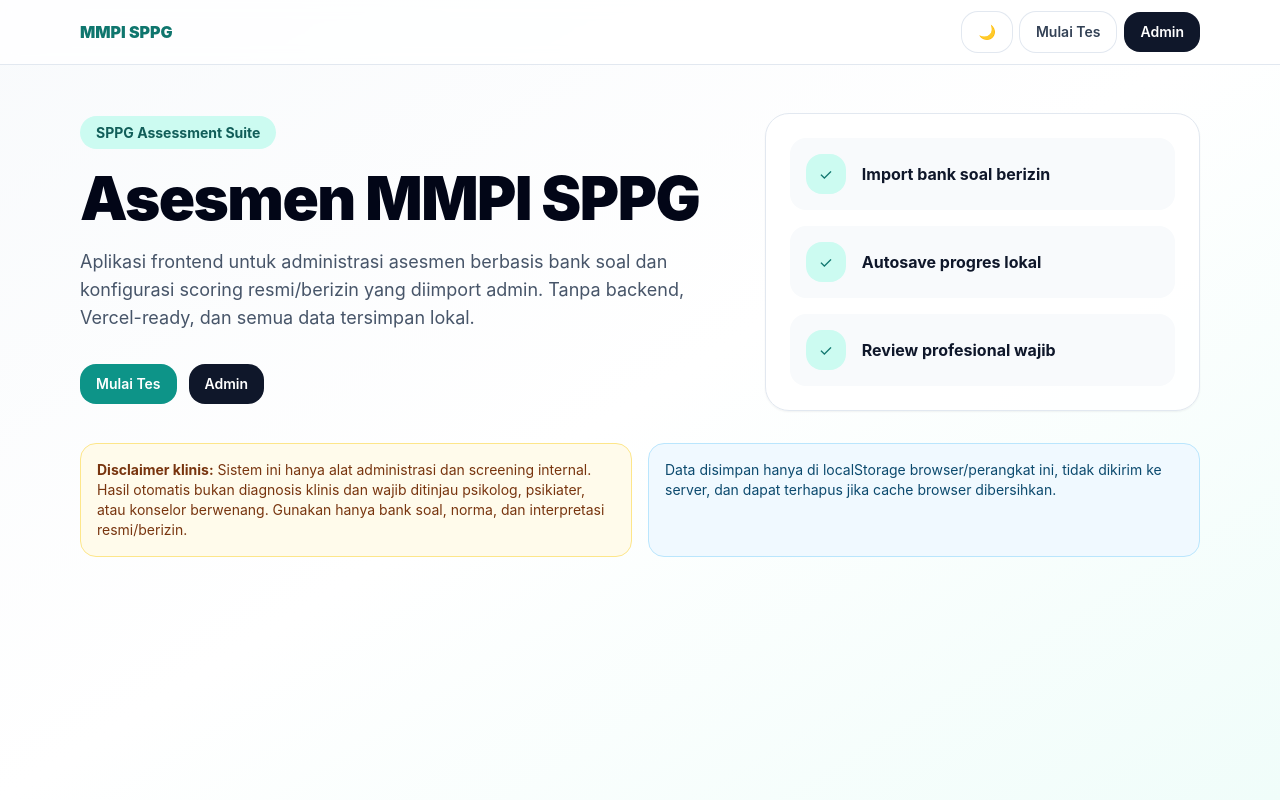
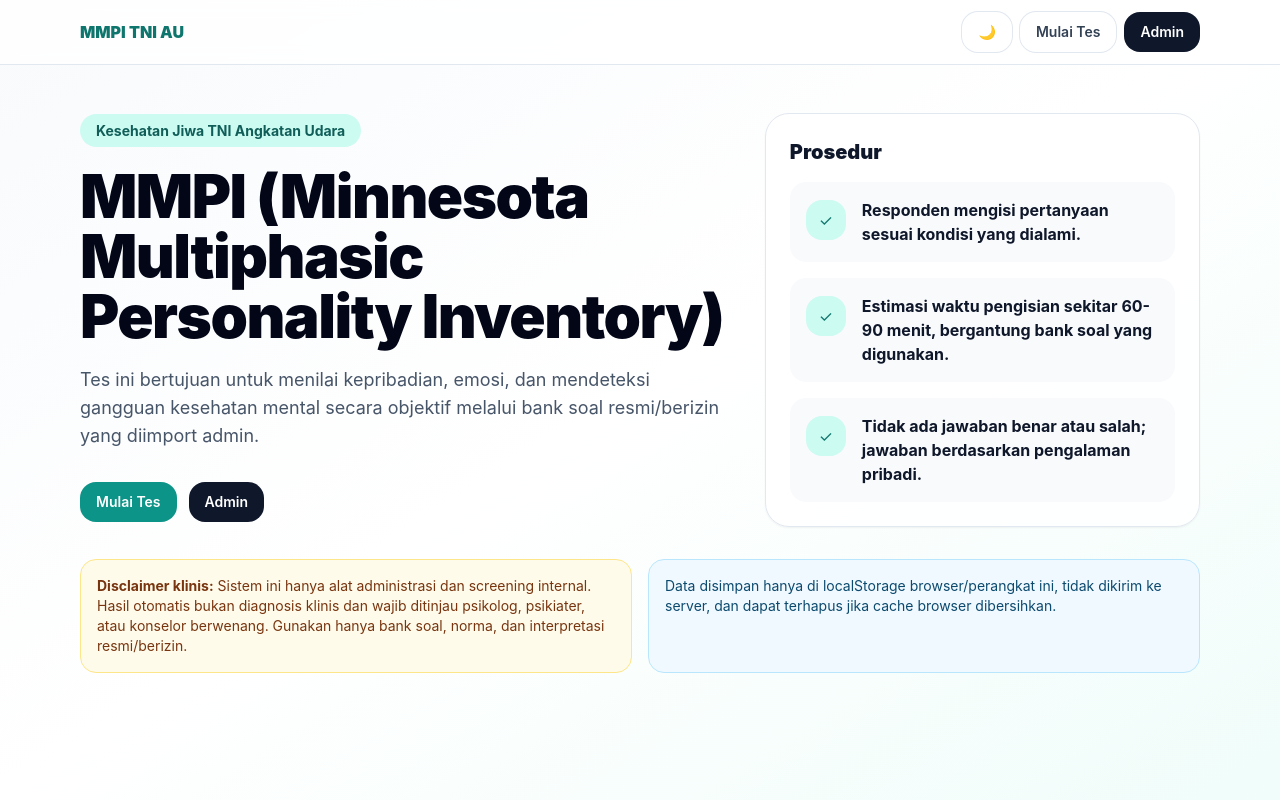
Before and after one commit to sobri3195/mmpi-tniau, a React (Vite) app: page / in a window 1280 px wide. Built offline with nearby package versions, Linux system fonts and the light colour scheme.

Commit message:
Align MMPI intake with TNI AU form

```diff
--- a/package.json
+++ b/package.json
@@ -20,6 +20,7 @@
     "postcss": "^8.4.49",
     "autoprefixer": "^10.4.20",
     "@types/react": "^19.0.2",
-    "@types/react-dom": "^19.0.2"
+    "@types/react-dom": "^19.0.2",
+    "@types/node": "^22.10.2"
   }
 }
--- a/src/App.tsx
+++ b/src/App.tsx
@@ -44,7 +44,7 @@
   return (
     <main className="min-h-screen bg-gradient-to-br from-slate-50 via-white to-teal-50 text-slate-900 dark:from-slate-950 dark:via-slate-950 dark:to-teal-950 dark:text-slate-100">
       <nav className="sticky top-0 z-10 border-b border-slate-200 bg-white/80 backdrop-blur no-print dark:border-slate-800 dark:bg-slate-950/80">
-        <div className="mx-auto flex max-w-6xl items-center justify-between px-4 py-3"><button onClick={() => setPage('landing')} className="font-black text-teal-700 dark:text-teal-300">MMPI SPPG</button><div className="flex gap-2"><Button variant="ghost" onClick={() => setDark(!dark)}>{dark ? '☀️' : '🌙'}</Button><Button variant="ghost" onClick={resume}>{session ? 'Lanjutkan Draft' : 'Mulai Tes'}</Button><Button variant="secondary" onClick={() => { refresh(); setPage('admin'); }}>Admin</Button></div></div>
+        <div className="mx-auto flex max-w-6xl items-center justify-between px-4 py-3"><button onClick={() => setPage('landing')} className="font-black text-teal-700 dark:text-teal-300">MMPI TNI AU</button><div className="flex gap-2"><Button variant="ghost" onClick={() => setDark(!dark)}>{dark ? '☀️' : '🌙'}</Button><Button variant="ghost" onClick={resume}>{session ? 'Lanjutkan Draft' : 'Mulai Tes'}</Button><Button variant="secondary" onClick={() => { refresh(); setPage('admin'); }}>Admin</Button></div></div>
       </nav>
       {page === 'landing' && <LandingPage go={(p) => setPage(p as Page)} />}
       {page === 'identity' && <IdentityPage onSubmit={startIdentity} />}
--- a/src/pages/IdentityPage.tsx
+++ b/src/pages/IdentityPage.tsx
@@ -2,21 +2,62 @@
 import type { ParticipantIdentity } from '../types';
 import { Button, Card, Disclaimer, Input, Select } from '../components/ui';
 
+const today = () => new Date().toISOString().slice(0, 10);
+
+const calculateAge = (dateOfBirth: string) => {
+  if (!dateOfBirth) return '';
+  const birthDate = new Date(`${dateOfBirth}T00:00:00`);
+  if (Number.isNaN(birthDate.getTime())) return '';
+
+  const currentDate = new Date();
+  let age = currentDate.getFullYear() - birthDate.getFullYear();
+  const monthDifference = currentDate.getMonth() - birthDate.getMonth();
+  const hasBirthdayPassed = monthDifference > 0 || (monthDifference === 0 && currentDate.getDate() >= birthDate.getDate());
+  if (!hasBirthdayPassed) age -= 1;
+
+  return age >= 0 ? String(age) : '';
+};
+
+const requiredFields: Array<keyof ParticipantIdentity> = ['name', 'dateOfBirth', 'age', 'gender', 'maritalStatus', 'education', 'occupation', 'originWorkUnit', 'unit'];
+
+const RequiredMark = () => <span className="ml-1 text-rose-600" aria-label="wajib diisi">*</span>;
+
 export const IdentityPage = ({ onSubmit }: { onSubmit: (identity: ParticipantIdentity) => void }) => {
-  const [form, setForm] = useState<ParticipantIdentity>({ name: '', participantNumber: '', age: '', gender: '', unit: '', assessmentDate: new Date().toISOString().slice(0, 10), consent: false });
-  const valid = form.name && form.age && form.gender && form.unit && form.consent;
+  const [form, setForm] = useState<ParticipantIdentity>({
+    name: '',
+    participantNumber: '',
+    dateOfBirth: '',
+    age: '',
+    gender: '',
+    maritalStatus: '',
+    education: '',
+    occupation: '',
+    originWorkUnit: '',
+    unit: '',
+    assessmentDate: today(),
+    consent: false,
+  });
+  const valid = requiredFields.every((field) => Boolean(form[field])) && form.consent;
   const set = (key: keyof ParticipantIdentity, value: string | boolean) => setForm((prev) => ({ ...prev, [key]: value }));
+  const setDateOfBirth = (value: string) => setForm((prev) => ({ ...prev, dateOfBirth: value, age: calculateAge(value) }));
+
   return (
     <div className="mx-auto max-w-3xl px-4 py-10">
       <Card>
-        <h1 className="text-3xl font-black">Identitas Peserta</h1>
-        <p className="mt-2 text-slate-600 dark:text-slate-300">Data tidak dikirim ke server dan hanya tersimpan pada perangkat ini.</p>
+        <p className="text-sm font-bold uppercase tracking-wide text-teal-600">Kesehatan Jiwa TNI Angkatan Udara</p>
+        <h1 className="mt-2 text-3xl font-black">Identitas Responden MMPI</h1>
+        <p className="mt-2 text-slate-600 dark:text-slate-300">Kolom bertanda <RequiredMark /> wajib diisi. Data tidak dikirim ke server dan hanya tersimpan pada perangkat ini.</p>
         <div className="mt-6 grid gap-4 md:grid-cols-2">
-          <label>Nama<Input value={form.name} onChange={(e) => set('name', e.target.value)} /></label>
+          <label className="md:col-span-2">Nama<RequiredMark /><Input value={form.name} onChange={(e) => set('name', e.target.value)} /></label>
           <label>Nomor peserta/NIK opsional<Input value={form.participantNumber} onChange={(e) => set('participantNumber', e.target.value)} /></label>
-          <label>Usia<Input type="number" min="1" value={form.age} onChange={(e) => set('age', e.target.value)} /></label>
-          <label>Jenis kelamin<Select value={form.gender} onChange={(e) => set('gender', e.target.value)}><option value="">Pilih</option><option>Laki-laki</option><option>Perempuan</option><option>Lainnya / tidak menyebutkan</option></Select></label>
-          <label>Unit/instansi<Input value={form.unit} onChange={(e) => set('unit', e.target.value)} /></label>
+          <label>Tanggal lahir<RequiredMark /><Input type="date" value={form.dateOfBirth} onChange={(e) => setDateOfBirth(e.target.value)} /></label>
+          <label>Usia<RequiredMark /><Input type="number" min="1" value={form.age} onChange={(e) => set('age', e.target.value)} /></label>
+          <label>Jenis kelamin<RequiredMark /><Select value={form.gender} onChange={(e) => set('gender', e.target.value)}><option value="">Pilih</option><option>Pria</option><option>Wanita</option></Select></label>
+          <label>Status perkawinan<RequiredMark /><Select value={form.maritalStatus} onChange={(e) => set('maritalStatus', e.target.value)}><option value="">Pilih</option><option>Menikah</option><option>Belum Menikah</option></Select></label>
+          <label>Pendidikan<RequiredMark /><Select value={form.education} onChange={(e) => set('education', e.target.value)}><option value="">Pilih</option><option>SMA</option><option>D3</option><option>S1</option><option>S2/S3</option></Select></label>
+          <label>Pekerjaan<RequiredMark /><Input value={form.occupation} onChange={(e) => set('occupation', e.target.value)} /></label>
+          <label>Asal Satker<RequiredMark /><Input value={form.originWorkUnit} onChange={(e) => set('originWorkUnit', e.target.value)} /></label>
+          <label>Kesatuan<RequiredMark /><Input value={form.unit} onChange={(e) => set('unit', e.target.value)} /></label>
           <label>Tanggal asesmen<Input type="date" value={form.assessmentDate} onChange={(e) => set('assessmentDate', e.target.value)} /></label>
         </div>
         <label className="mt-5 flex gap-3 rounded-2xl bg-slate-50 p-4 text-sm dark:bg-slate-800"><input type="checkbox" checked={form.consent} onChange={(e) => set('consent', e.target.checked)} />Saya memahami tujuan asesmen, penyimpanan lokal, dan bahwa hasil perlu ditinjau profesional berwenang.</label>
--- a/src/pages/InstructionsPage.tsx
+++ b/src/pages/InstructionsPage.tsx
@@ -8,7 +8,7 @@
         <li>Jawab setiap item sesuai kondisi diri Anda secara jujur.</li>
         <li>Tidak ada jawaban benar atau salah secara umum; pilihan mengikuti format bank soal: Benar/Salah atau Ya/Tidak.</li>
         <li>Progres akan tersimpan otomatis di localStorage sehingga dapat dilanjutkan pada browser yang sama.</li>
-        <li>Estimasi waktu bergantung jumlah item pada bank soal resmi yang diimport admin.</li>
+        <li>Estimasi waktu pengisian sekitar 60-90 menit, bergantung jumlah item pada bank soal resmi yang diimport admin.</li>
         <li>Pastikan seluruh soal terjawab sebelum menekan submit.</li>
       </ol>
       <div className="mt-6"><Disclaimer /></div>
--- a/src/pages/LandingPage.tsx
+++ b/src/pages/LandingPage.tsx
@@ -4,18 +4,25 @@
   <div className="mx-auto max-w-6xl px-4 py-12">
     <div className="grid items-center gap-8 lg:grid-cols-[1.2fr_.8fr]">
       <div>
-        <span className="rounded-full bg-teal-100 px-4 py-2 text-sm font-bold text-teal-800 dark:bg-teal-950 dark:text-teal-200">SPPG Assessment Suite</span>
-        <h1 className="mt-6 text-4xl font-black tracking-tight text-slate-950 dark:text-white md:text-6xl">Asesmen MMPI SPPG</h1>
-        <p className="mt-5 max-w-2xl text-lg text-slate-600 dark:text-slate-300">Aplikasi frontend untuk administrasi asesmen berbasis bank soal dan konfigurasi scoring resmi/berizin yang diimport admin. Tanpa backend, Vercel-ready, dan semua data tersimpan lokal.</p>
+        <span className="rounded-full bg-teal-100 px-4 py-2 text-sm font-bold text-teal-800 dark:bg-teal-950 dark:text-teal-200">Kesehatan Jiwa TNI Angkatan Udara</span>
+        <h1 className="mt-6 text-4xl font-black tracking-tight text-slate-950 dark:text-white md:text-6xl">MMPI (Minnesota Multiphasic Personality Inventory)</h1>
+        <p className="mt-5 max-w-2xl text-lg text-slate-600 dark:text-slate-300">
+          Tes ini bertujuan untuk menilai kepribadian, emosi, dan mendeteksi gangguan kesehatan mental secara objektif melalui bank soal resmi/berizin yang diimport admin.
+        </p>
         <div className="mt-8 flex flex-wrap gap-3 no-print">
           <Button onClick={() => go('identity')}>Mulai Tes</Button>
           <Button variant="secondary" onClick={() => go('admin')}>Admin</Button>
         </div>
       </div>
       <Card className="space-y-4">
-        {['Import bank soal berizin', 'Autosave progres lokal', 'Review profesional wajib'].map((label) => (
-          <div key={label} className="flex items-center gap-4 rounded-2xl bg-slate-50 p-4 dark:bg-slate-800">
-            <span className="flex h-10 w-10 items-center justify-center rounded-2xl bg-teal-100 text-teal-700 dark:bg-teal-950 dark:text-teal-200">✓</span><span className="font-bold">{label}</span>
+        <h2 className="text-xl font-black">Prosedur</h2>
+        {[
+          'Responden mengisi pertanyaan sesuai kondisi yang dialami.',
+          'Estimasi waktu pengisian sekitar 60-90 menit, bergantung bank soal yang digunakan.',
+          'Tidak ada jawaban benar atau salah; jawaban berdasarkan pengalaman pribadi.',
+        ].map((label) => (
+          <div key={label} className="flex items-start gap-4 rounded-2xl bg-slate-50 p-4 dark:bg-slate-800">
+            <span className="mt-0.5 flex h-10 w-10 shrink-0 items-center justify-center rounded-2xl bg-teal-100 text-teal-700 dark:bg-teal-950 dark:text-teal-200">✓</span><span className="font-bold">{label}</span>
           </div>
         ))}
       </Card>
--- a/src/pages/ResultsPage.tsx
+++ b/src/pages/ResultsPage.tsx
@@ -8,12 +8,14 @@
   <div className="mx-auto max-w-6xl px-4 py-8">
     <Card className="mb-6">
       <div className="flex flex-wrap justify-between gap-4">
-        <div><p className="text-sm font-bold text-teal-600">Header SPPG</p><h1 className="text-3xl font-black">Laporan Hasil Asesmen</h1><p className="text-slate-500">Submit: {new Date(result.submittedAt).toLocaleString('id-ID')}</p></div>
+        <div><p className="text-sm font-bold text-teal-600">Kesehatan Jiwa TNI Angkatan Udara</p><h1 className="text-3xl font-black">Laporan Hasil Asesmen</h1><p className="text-slate-500">Submit: {new Date(result.submittedAt).toLocaleString('id-ID')}</p></div>
         <Badge tone={result.status === 'Perlu Review' ? 'amber' : 'teal'}>{result.status}</Badge>
       </div>
       <div className="mt-6 grid gap-4 md:grid-cols-3">
-        <Info label="Nama" value={result.identity.name} /><Info label="Nomor" value={result.identity.participantNumber || '-'} /><Info label="Usia" value={result.identity.age} />
-        <Info label="Jenis kelamin" value={result.identity.gender} /><Info label="Unit" value={result.identity.unit} /><Info label="Soal dijawab" value={`${result.answeredCount}/${result.totalQuestions}`} />
+        <Info label="Nama" value={result.identity.name} /><Info label="Tanggal lahir" value={result.identity.dateOfBirth || '-'} /><Info label="Usia" value={result.identity.age} />
+        <Info label="Jenis kelamin" value={result.identity.gender} /><Info label="Status perkawinan" value={result.identity.maritalStatus || '-'} /><Info label="Pendidikan" value={result.identity.education || '-'} />
+        <Info label="Pekerjaan" value={result.identity.occupation || '-'} /><Info label="Asal Satker" value={result.identity.originWorkUnit || '-'} /><Info label="Kesatuan" value={result.identity.unit} />
+        <Info label="Soal dijawab" value={`${result.answeredCount}/${result.totalQuestions}`} />
       </div>
       <div className="mt-6 flex flex-wrap gap-3 no-print"><Button onClick={() => exportResultJson(result)}>Export JSON</Button><Button variant="ghost" onClick={() => exportResultsCsv([result])}>Export CSV</Button><Button variant="secondary" onClick={printReport}>Cetak / PDF</Button><Button variant="ghost" onClick={goHome}>Beranda</Button></div>
     </Card>
--- a/src/types.ts
+++ b/src/types.ts
@@ -53,8 +53,13 @@
 export interface ParticipantIdentity {
   name: string;
   participantNumber?: string;
+  dateOfBirth: string;
   age: string;
   gender: string;
+  maritalStatus: string;
+  education: string;
+  occupation: string;
+  originWorkUnit: string;
   unit: string;
   assessmentDate: string;
   consent: boolean;
```
Also changed, not shown: src/utils/export.ts (+6 -1 lines), 1 other file (tests, documents, lock files or other folders).
